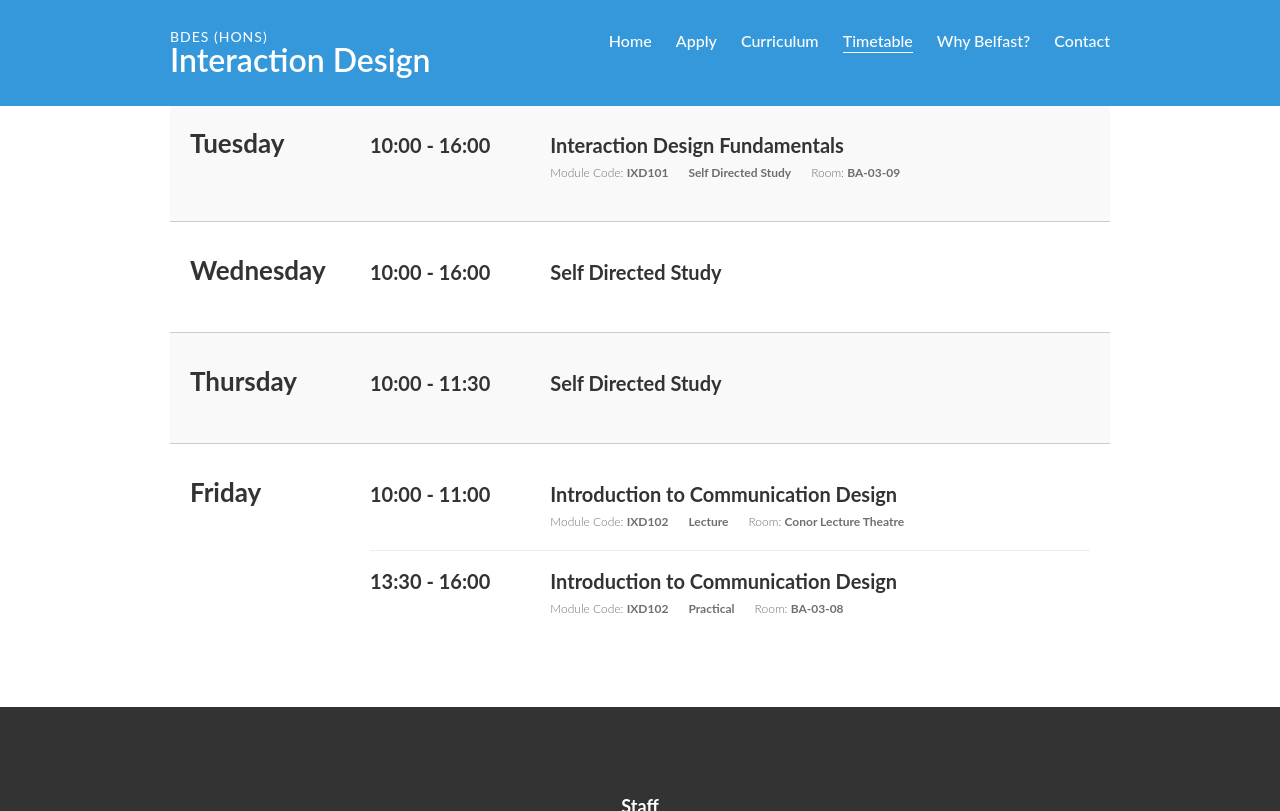
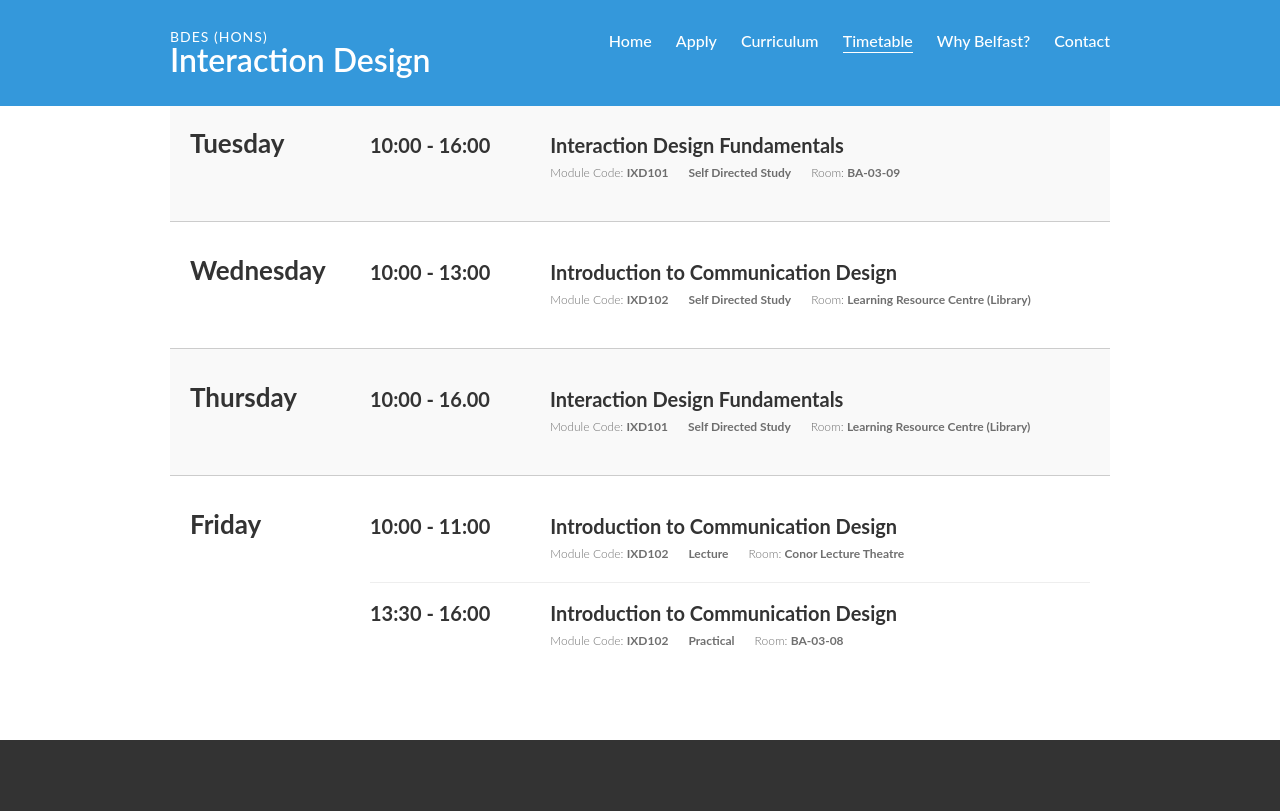
Before and after one commit to ixdbelfast/ixdbelfast.github.io, a Jekyll site: the page built from timetable.html, in a window 1280 px wide and 900 px high, scrolled down 802 px, cut to the strip 0-811 px from the top of the window. Built offline with Jekyll 4.4.1, drawn with Linux system fonts in a browser that asks for light colours.

Commit message:
Updating Yr1 Timetable

```diff
--- a/timetable.html
+++ b/timetable.html
@@ -91,16 +91,16 @@ permalink: /timetable/
 			<div class="class no-border">
 
 				<div class="time">
-					<h3>10:00 - 16:00</h3>
+					<h3>10:00 - 13:00</h3>
 				</div>
 
 				<div class="class-details">
-					<h3>Self Directed Study</h3>
-					<!-- <ul>
-						<li class="module-code">AAD117</li>
-						<li class="session">Seminar</li>
-						<li class="room">82D10</li>
-					</ul> -->
+					<h3>Introduction to Communication Design</h3>
+					<ul>
+						<li class="module-code">IXD102</li>
+						<li class="session">Self Directed Study</li>
+						<li class="room">Learning Resource Centre (Library)</li>
+					</ul>
 				</div>
 
 			</div>
@@ -117,16 +117,16 @@ permalink: /timetable/
 			<div class="class no-border">
 
 				<div class="time">
-					<h3>10:00 - 11:30</h3>
+					<h3>10:00 - 16.00</h3>
 				</div>
 
 				<div class="class-details">
-					<h3>Self Directed Study</h3>
-					<!-- <ul>
-						<li class="module-code">TBC</li>
-						<li class="session">TBC</li>
-						<li class="room">TBC</li>
-					</ul> -->
+					<h3>Interaction Design Fundamentals</h3>
+					<ul>
+						<li class="module-code">IXD101</li>
+						<li class="session">Self Directed Study</li>
+						<li class="room">Learning Resource Centre (Library)</li>
+					</ul>
 				</div>
 
 			</div>
```
